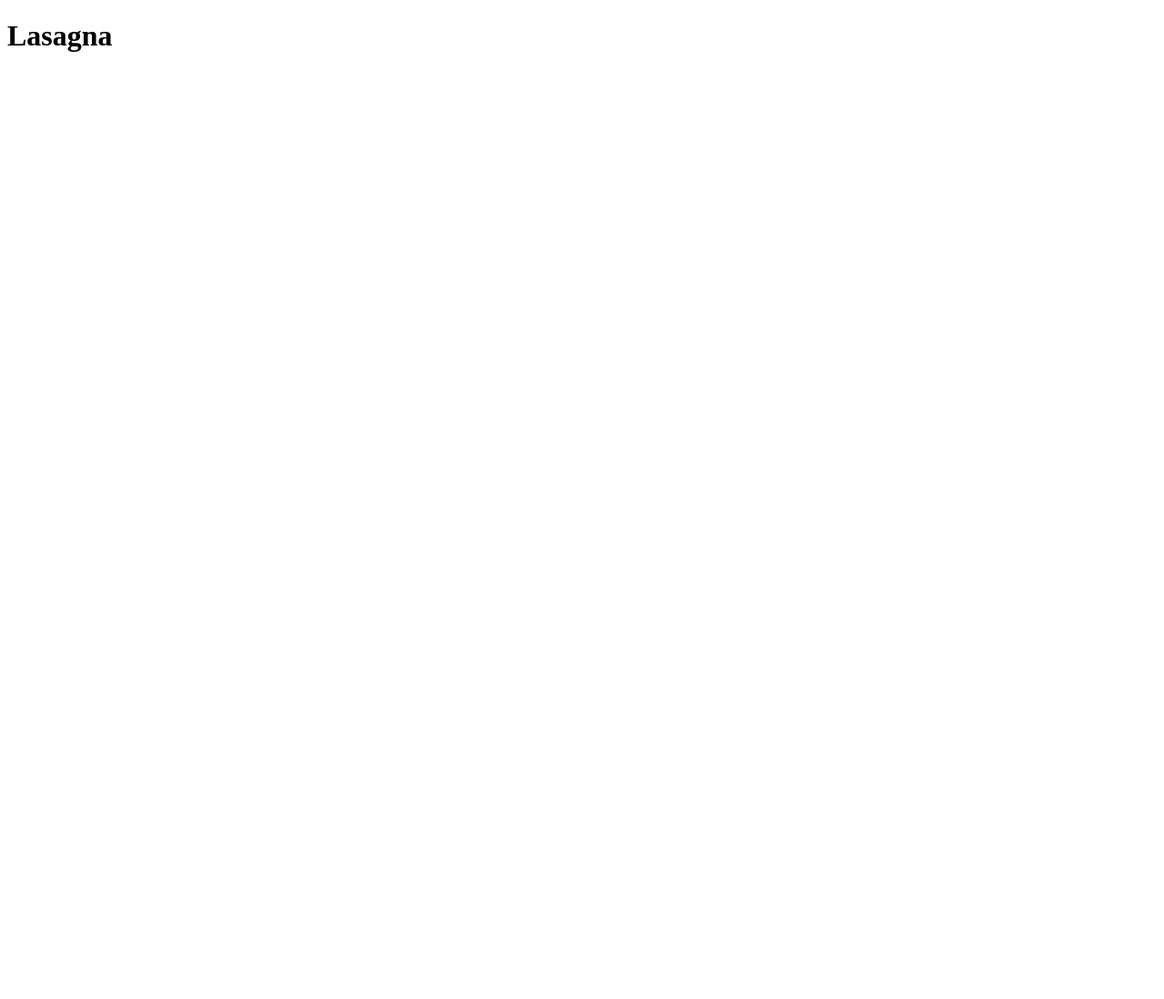
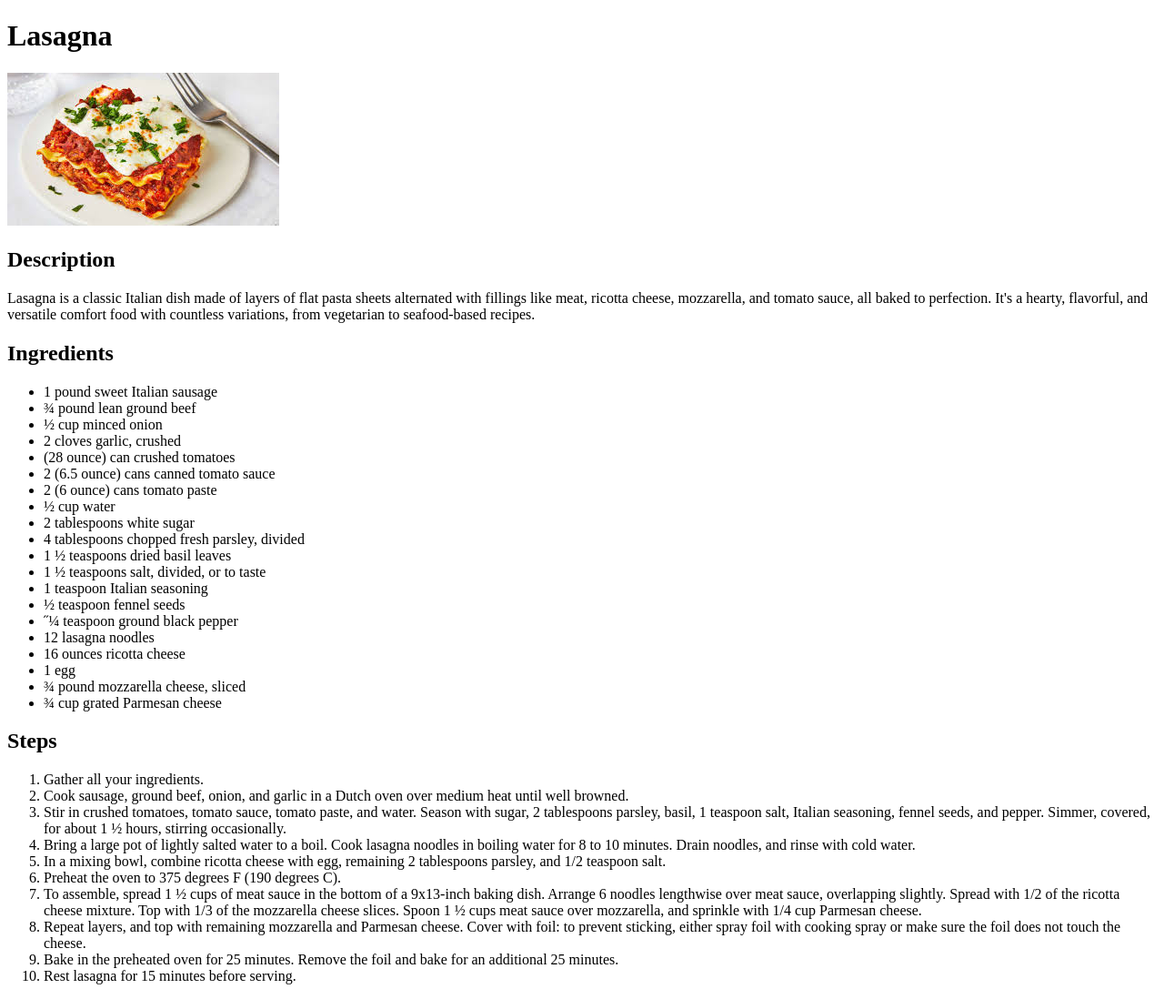
Before and after one commit to KevWin717/recipes, a plain HTML site: page dishes/lasagna.html in a window 1280 px wide. Shown: the whole page at 91% size. Before the commit the page ends 800 px from the top, so only its background shows below. Drawn offline with Linux system fonts and the light colour scheme.

Commit message:
Add picture for lasagna dish and finish page
for each dishes page, I add a picture, description, ingredient list, and steps to make the dish

```diff
--- a/dishes/lasagna.html
+++ b/dishes/lasagna.html
@@ -7,5 +7,45 @@
 </head>
 <body>
     <h1>Lasagna</h1>
+    <img src="../img/lasagna.jpeg">
+    <h2>Description</h2>
+    <p>Lasagna is a classic Italian dish made of layers of flat pasta sheets alternated with fillings like meat, ricotta cheese, mozzarella, and tomato sauce, all baked to perfection. It's a hearty, flavorful, and versatile comfort food with countless variations, from vegetarian to seafood-based recipes.</p>
+    <h2>Ingredients</h2>
+    <ul>
+        <li>1 pound sweet Italian sausage</li>
+        <li>¾ pound lean ground beef</li>
+        <li>½ cup minced onion</li>
+        <li>2 cloves garlic, crushed</li>
+        <li>(28 ounce) can crushed tomatoes</li>
+        <li>2 (6.5 ounce) cans canned tomato sauce</li>
+        <li>2 (6 ounce) cans tomato paste</li>
+        <li>½ cup water</li>
+        <li>2 tablespoons white sugar</li>
+        <li>4 tablespoons chopped fresh parsley, divided</li>
+        <li>1 ½ teaspoons dried basil leaves</li>
+        <li>1 ½ teaspoons salt, divided, or to taste</li>
+        <li>1 teaspoon Italian seasoning</li>
+        <li>½ teaspoon fennel seeds</li>
+        <li>˝¼ teaspoon ground black pepper</li>
+        <li>12 lasagna noodles</li>
+        <li>16 ounces ricotta cheese</li>
+        <li>1 egg</li>
+        <li>¾ pound mozzarella cheese, sliced</li>
+        <li>¾ cup grated Parmesan cheese</li>
+    </ul>
+    <h2>Steps</h2>
+    <ol>
+        <li>Gather all your ingredients.</li>
+        <li>Cook sausage, ground beef, onion, and garlic in a Dutch oven over medium heat until well browned.</li>
+        <li>Stir in crushed tomatoes, tomato sauce, tomato paste, and water. Season with sugar, 2 tablespoons parsley, basil, 1 teaspoon salt, Italian seasoning, fennel seeds, and pepper. Simmer, covered, for about 1 ½ hours, stirring occasionally.</li>
+        <li>Bring a large pot of lightly salted water to a boil. Cook lasagna noodles in boiling water for 8 to 10 minutes. Drain noodles, and rinse with cold water.</li>
+        <li>In a mixing bowl, combine ricotta cheese with egg, remaining 2 tablespoons parsley, and 1/2 teaspoon salt.</li>
+        <li>Preheat the oven to 375 degrees F (190 degrees C).</li>
+        <li>To assemble, spread 1 ½ cups of meat sauce in the bottom of a 9x13-inch baking dish. Arrange 6 noodles lengthwise over meat sauce, overlapping slightly. Spread with 1/2 of the ricotta cheese mixture. Top with 1/3 of the mozzarella cheese slices. Spoon 1 ½ cups meat sauce over mozzarella, and sprinkle with 1/4 cup Parmesan cheese.</li>
+        <li>Repeat layers, and top with remaining mozzarella and Parmesan cheese. Cover with foil: to prevent sticking, either spray foil with cooking spray or make sure the foil does not touch the cheese.</li>
+        <li>Bake in the preheated oven for 25 minutes. Remove the foil and bake for an additional 25 minutes.</li>
+        <li>Rest lasagna for 15 minutes before serving.</li>
+    </ol>
+
 </body>
 </html>
```
Also changed, not shown: img/lasagna.jpeg (added).
